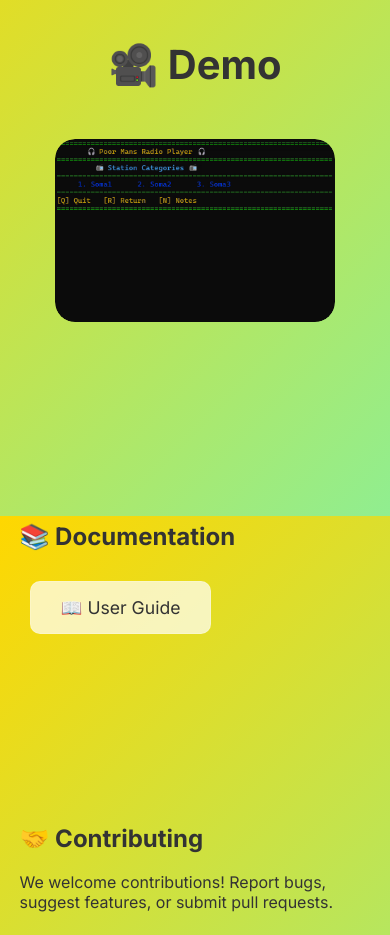
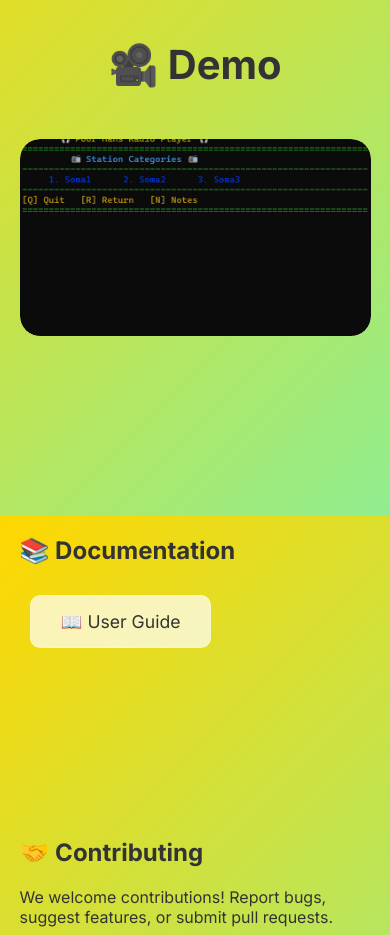
Before and after one commit to bloomingchad/pnimrp1, a plain HTML site: page index.html in a window 390 px wide. Shown: the part 2860-3795 px from the top of the page. Drawn offline with Linux system fonts and the light colour scheme.

Commit message:
fix: ensure demo GIF container maintains consistent aspect ratio on mobile
- Added `aspect-ratio: 16 / 9` to the `.video-container` for consistent sizing.
- Applied `object-fit: cover` to the GIF to prevent distortion.
- Added responsive styling to ensure the container scales properly on all devices.
- Included a fallback for older browsers using the padding hack.
- Rounded corners for both the container and GIF for a polished look.

```diff
--- a/styles.css
+++ b/styles.css
@@ -192,14 +192,16 @@ section {
     animation: fadeIn 1.5s ease-in-out;
 }
 
+/* Video Container */
 .video-container {
-    text-align: center;
+    position: relative;
     width: 100%;
-    max-width: 80%;
-    border-radius: 20px;
-    overflow: hidden;
-    margin: auto;
-}
+    max-width: 800px; /* Adjust based on your preferred maximum size */
+    margin: 0 auto; /* Center the container */
+    border-radius: 20px; /* Rounded corners */
+    overflow: hidden; /* Ensure the GIF stays within the rounded container */
+    aspect-ratio: 16 / 9; /* Maintain a 16:9 aspect ratio (adjust as needed) */
+  }
 
 video {
     max-width: 100%;
@@ -218,15 +220,16 @@ footer {
 footer a {
     color: var(--primary-color);
 }
-/* Rounded GIF */
-.rounded-gif {
-    border-radius: 20px; /* Adjust the radius as needed */
-    width: 100%; /* Ensure the GIF is responsive */
-    height: auto; /* Maintain aspect ratio */
+
+
+  /* Responsive GIF */
+  .rounded-gif {
+    width: 100%;
+    height: 100%; /* Ensure the GIF fills the container */
+    object-fit: cover; /* Prevent distortion */
+    border-radius: 20px; /* Rounded corners */
     display: block; /* Ensure it behaves as a block element */
-    margin: 0 auto; /* Center the GIF horizontally */
-    box-shadow: 0 4px 8px rgba(0, 0, 0, 0.1); /* Optional: Add a subtle shadow */
-}
+  }
 
 .social-links {
     margin-bottom: 30px;
```
